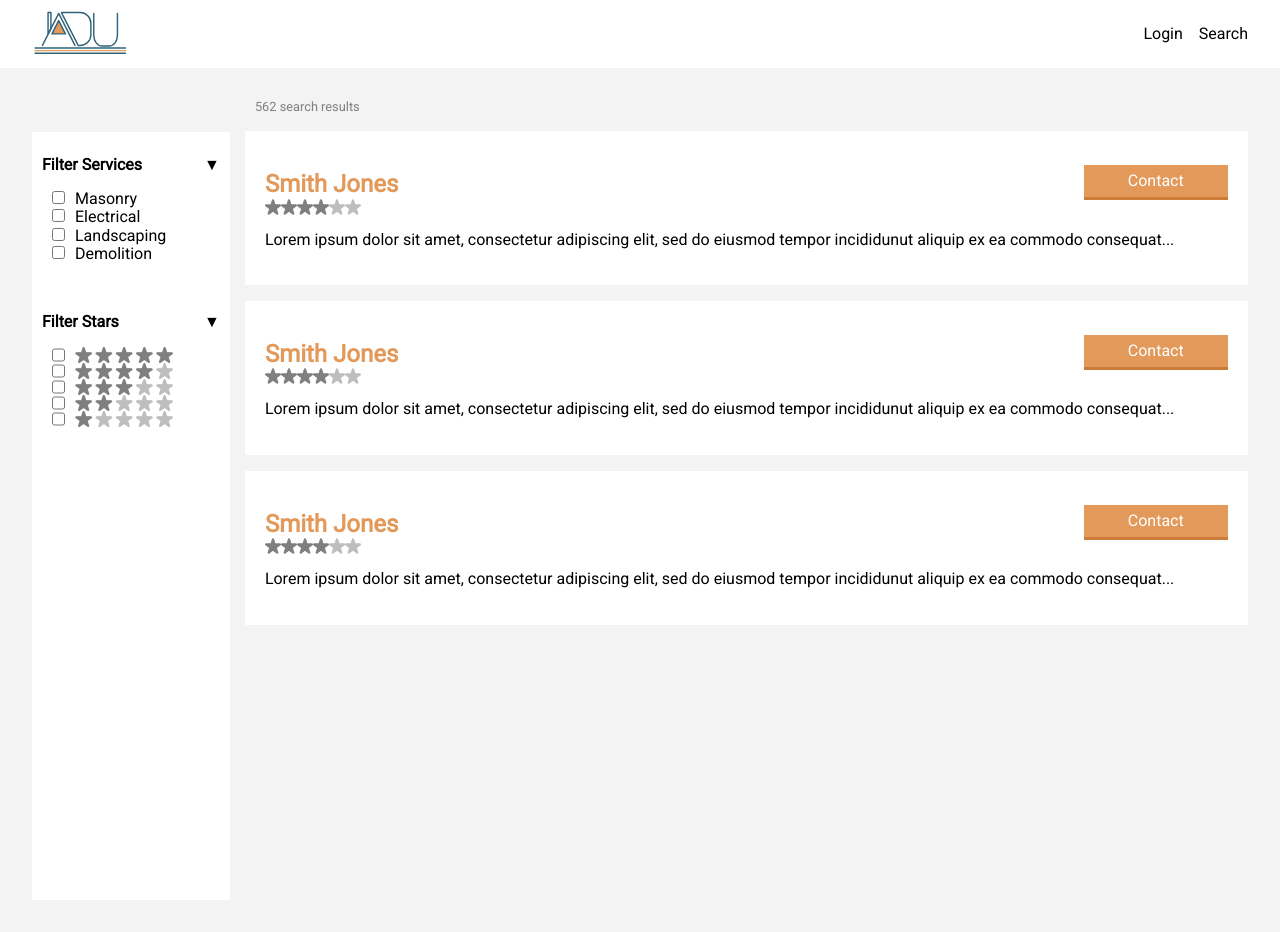
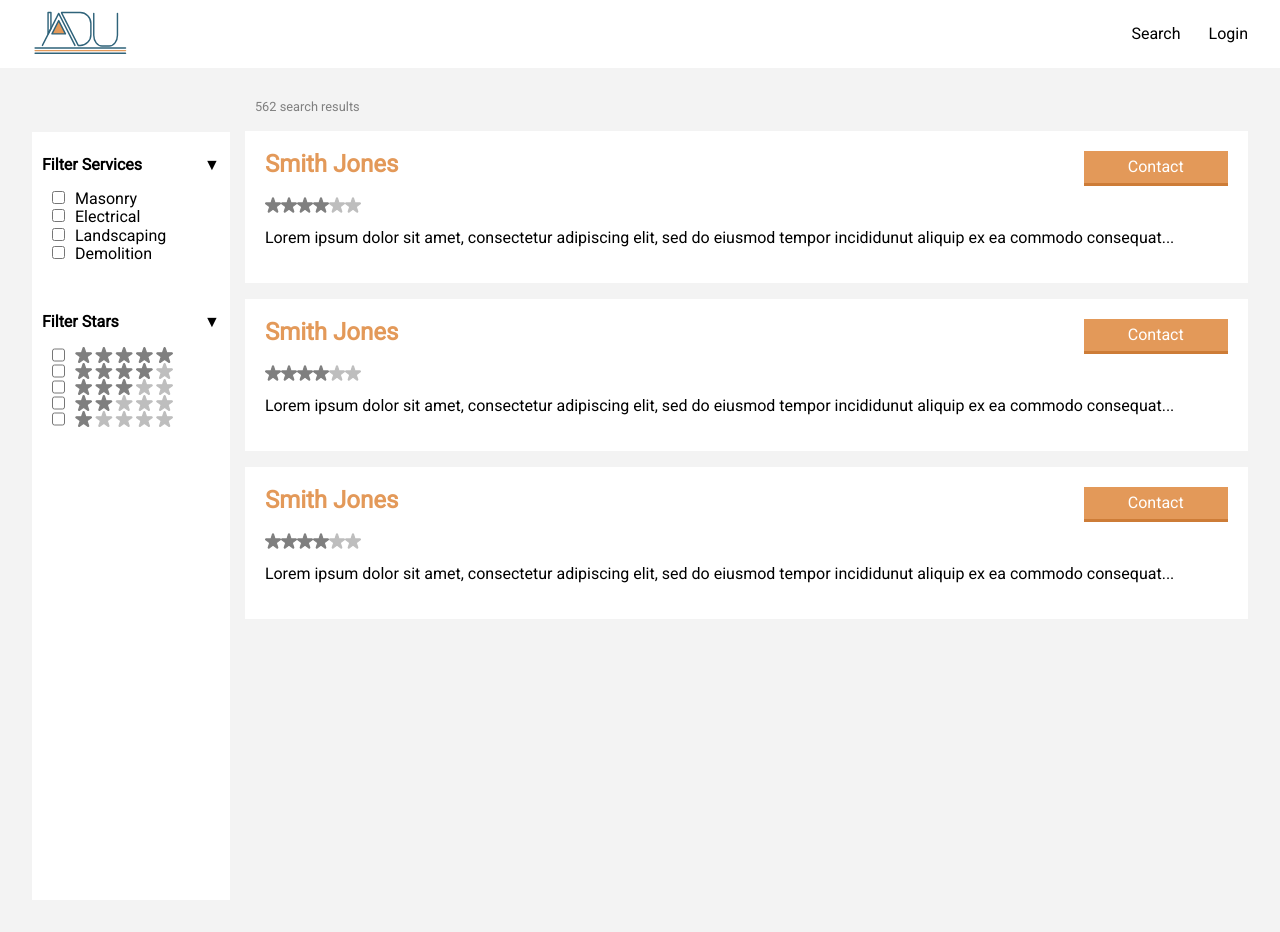
Before and after one commit to SeedyROM/adu-hack, a Django app: page /connections/search/ in a window 1280 px wide. Run offline with Django 3.2, Linux system fonts and the light colour scheme; data comes from the database, SQL or seed files in the repository.

Commit message:
Minor layout fixes for scss and some template hacking

```diff
--- a/accounts/urls.py
+++ b/accounts/urls.py
@@ -3,5 +3,5 @@ from . import views
 
 app_name = 'accounts'
 urlpatterns = [
-
+    path('login', views.login, name='login'),
 ]
--- a/accounts/views.py
+++ b/accounts/views.py
@@ -1 +1,4 @@
 from django.shortcuts import render
+
+def login(request):
+    return render(request, 'accounts/login.html')
--- a/client/static/css/style.css
+++ b/client/static/css/style.css
@@ -23,7 +23,7 @@ nav {
   nav ul {
     display: flex; }
     nav ul > li {
-      margin-left: 1em; }
+      margin-left: 1.75em; }
 
 .jumbo {
   height: 60vh;
@@ -78,7 +78,7 @@ nav {
       content: "▼";
       position: absolute;
       right: 0;
-      transition: 1s; }
+      transition: 0.3s; }
     .sidebar h2.closed::after {
       transform: rotate(-180deg); }
 
@@ -100,7 +100,7 @@ nav {
 .previewHeader {
   display: flex;
   justify-content: space-between;
-  align-items: center; }
+  align-items: flex-start; }
   .previewHeader > a {
     color: #fff;
     flex-basis: 15%;
@@ -121,7 +121,8 @@ nav {
   margin: 0; }
 
 .mainList h2 {
-  margin-bottom: 0;
+  margin-top: 0;
+  margin-bottom: 0.75em;
   color: #e39959; }
 
 .mainList li {
@@ -146,7 +147,7 @@ nav {
   background-image: url("../imgs/stars_1.svg"); }
 
 .listPage {
-  padding: 2em;
+  padding: 2rem;
   background: #f3f3f3;
   height: 100%; }
 
--- a/client/static/css/style.scss
+++ b/client/static/css/style.scss
@@ -29,7 +29,7 @@ nav {
     display: flex;
 
     & > li {
-      margin-left: 1em;
+      margin-left: 1.75em;
     }
   }
 }
@@ -99,7 +99,7 @@ nav {
       content: "▼";
       position: absolute;
       right: 0;
-      transition: 1s;
+      transition: 0.3s;
     }
     &.closed::after {
       transform: rotate(-180deg);
@@ -131,7 +131,7 @@ nav {
 .previewHeader {
   display: flex;
   justify-content: space-between;
-  align-items: center;
+  align-items: flex-start;
   > a {
     color: #fff;
     flex-basis: 15%;
@@ -157,7 +157,8 @@ nav {
 
 .mainList {
   h2 {
-    margin-bottom: 0;
+    margin-top: 0;
+    margin-bottom: 0.75em;
     color: #e39959;
   }
   li {
@@ -176,7 +177,7 @@ nav {
 }
 
 .listPage {
-  padding: 2em;
+  padding: 2rem;
   background: #f3f3f3;
   height: 100%;
 }
--- a/connections/urls.py
+++ b/connections/urls.py
@@ -3,7 +3,7 @@ from . import views
 
 app_name = 'connections'
 urlpatterns = [
-    path('search/', views.mock_search, name='search'),
+    path('search/', views.search, name='search'),
     # path('results/', views.results, name='results'),
     # path('profile/', views.profile, name='profile'),
 ]
--- a/connections/views.py
+++ b/connections/views.py
@@ -3,7 +3,7 @@ from django.shortcuts import render
 from accounts.models import ContractorInformation
 from connections.models import Service
 
-def mock_search(request):
+def search(request):
     contractors = ContractorInformation.objects.all()
     popular_services = Service.top_5()
 
--- a/templates/connections/search.html
+++ b/templates/connections/search.html
@@ -86,3 +86,17 @@
 
 </div>
 {% endblock content %}
+
+{% block scripts %}
+<script
+        src="https://code.jquery.com/jquery-3.3.1.min.js"
+        integrity="sha256-FgpCb/KJQlLNfOu91ta32o/NMZxltwRo8QtmkMRdAu8="
+        crossorigin="anonymous"></script>
+
+<script>
+    $('.expand').click(function () {
+        $(this).next().slideToggle(250)
+        $(this).toggleClass('closed')
+    });
+</script>
+{% endblock scripts %}
--- a/templates/partials/_navbar.html
+++ b/templates/partials/_navbar.html
@@ -1,8 +1,8 @@
 {% load static %}
 <nav>
-    <a href="/"><img class="logo" src="{% static 'imgs/logo.svg' %}"></a>
+    <a href="{% url 'index' %}"><img class="logo" src="{% static 'imgs/logo.svg' %}"></a>
     <ul>
-        <li><a href="#">Login</a></li>
-        <li><a href="/connections/search">Search</a></li>
+        <li><a href="{% url 'connections:search' %}">Search</a></li>
+        <li><a href="{% url 'accounts:login' %}">Login</a></li>
     </ul>
 </nav>
```
